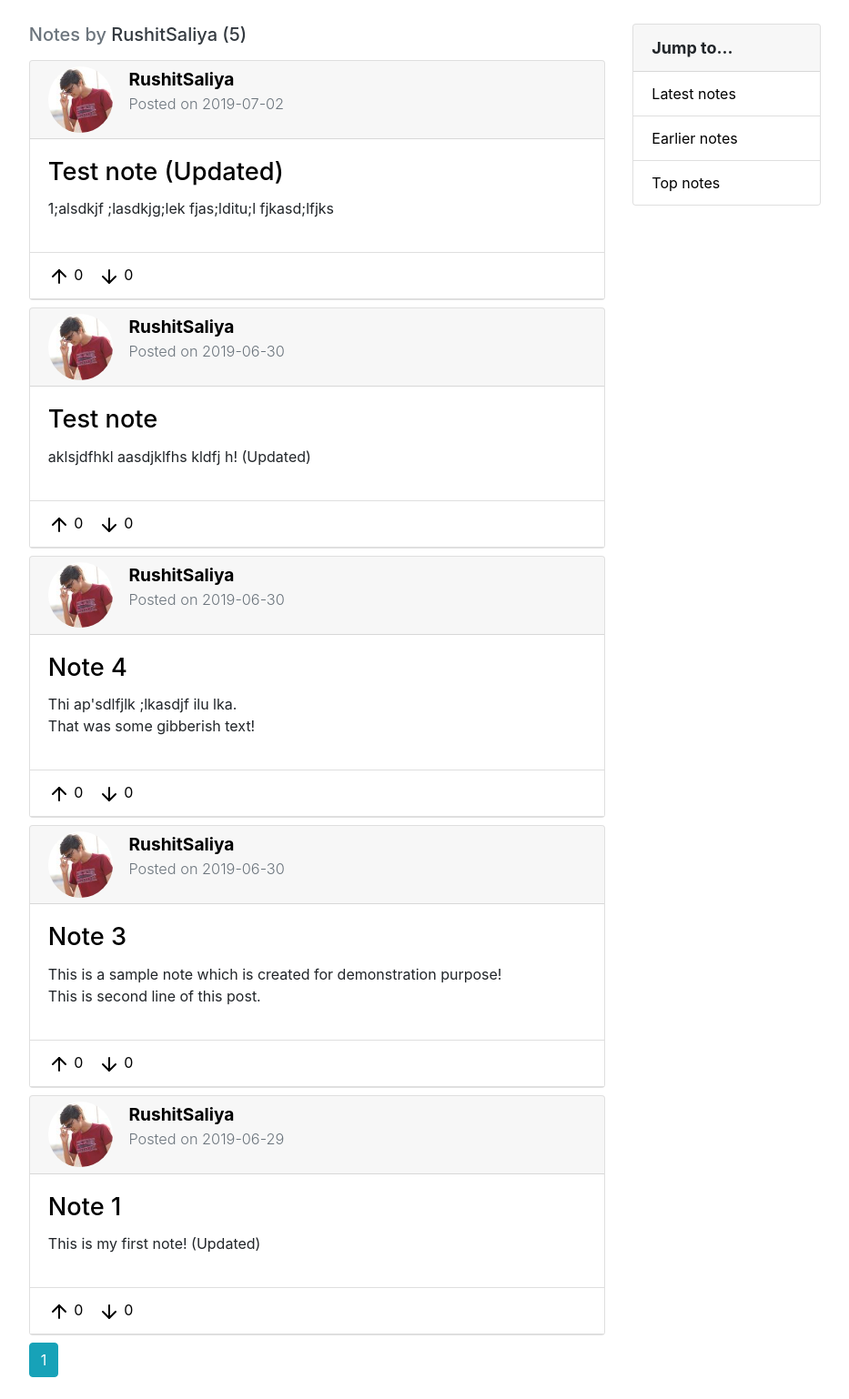
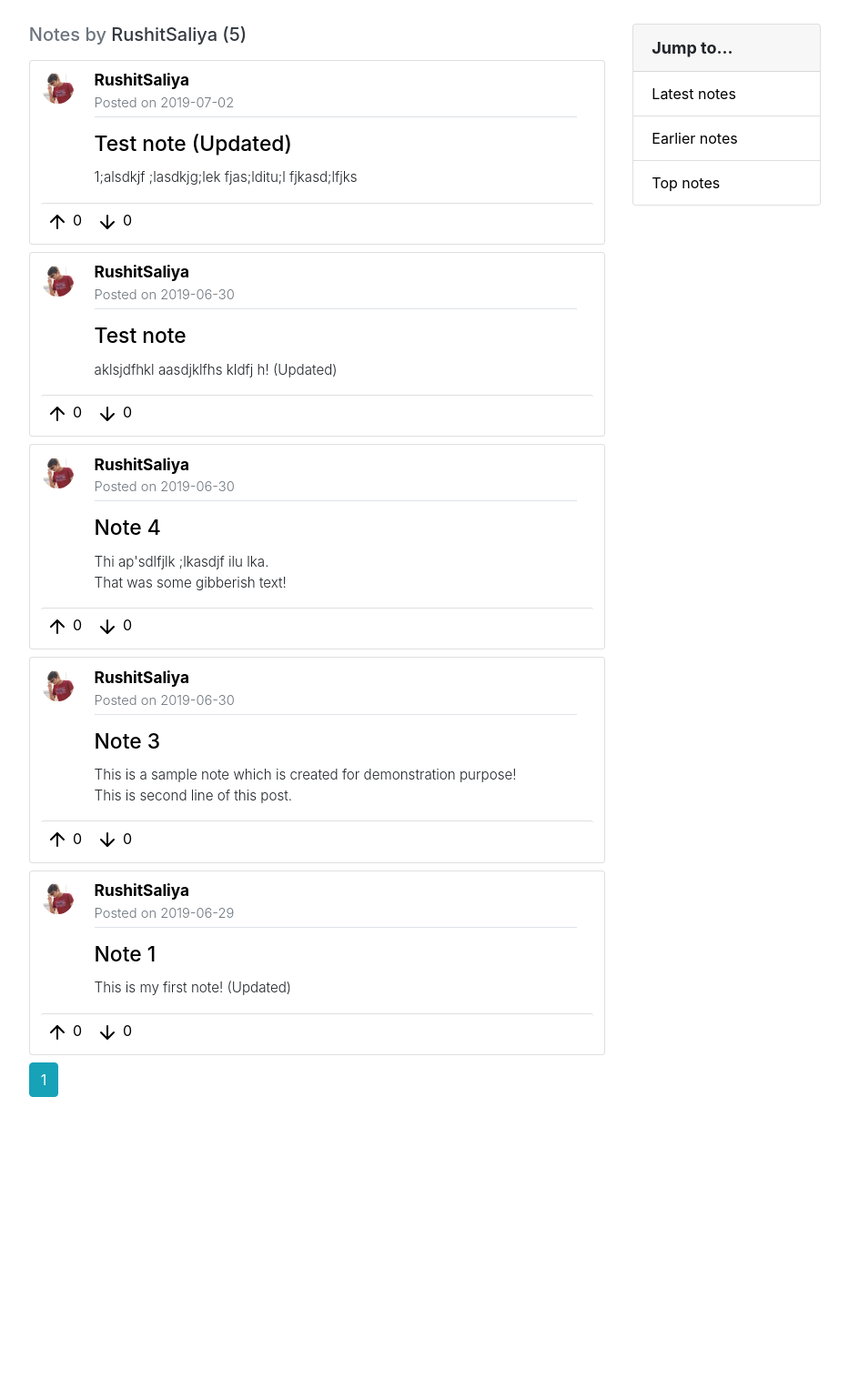
Before and after one commit to rushitsaliya/Note-share, a Flask app: a page that uses noteshare/templates/user_notes.html in a window 1280 px wide. Shown: the part 59-1597 px from the top of the page at 91% size, without its empty margins (173-1106 px from the left). After the commit the page ends 1265 px from the top, so only its background shows below. Run offline with Flask 2, Linux system fonts and the light colour scheme; data comes from the database, SQL or seed files in the repository; both versions use the stored data as it was after the commit; some libraries are stand-ins or nearby versions.

Commit message:
Auto-delete functionality for profile-pictures and Modified notes-structure

```diff
--- a/noteshare/static/stylesheet.css
+++ b/noteshare/static/stylesheet.css
@@ -36,6 +36,8 @@
 
 .note-action {
     border-top: 1px solid rgba(0,0,0,.125);
+    border-bottom: none;
+    padding: 1%;
     background-color: #fff;
 }
 
@@ -115,19 +117,34 @@
 
 .note-author-img {
     object-fit: cover;
-    height: 80%;
-    width: 80%;
+    height: 60%;
+    width: 60%;
 }
 
 .anchor-note-update {
     text-decoration: none;
     color: #000;
+    font-size: 70%;
 }
 
 .anchor-note-update:hover {
     text-decoration: none;
 }
 
+.anchor-note-username {
+    text-decoration: none;
+    color: #000;
+    font-size: 90%;
+}
+
+.anchor-note-username:hover {
+    text-decoration: none;
+}
+
+.card-body {
+    padding: 1% 2% 1% 2%;
+}
+
 .action-btns {
     padding-top: 2%;
 }
--- a/noteshare/templates/user_notes.html
+++ b/noteshare/templates/user_notes.html
@@ -5,34 +5,37 @@
         <h5 class="text-muted mb-3">Notes by <span class="text-dark">{{ user.username }} ({{ notes.total }})</span></h5>
         {% for note in notes.items %}
             <div class="card mb-md-2">
-                <div class="card-header card-custom-header">
-                    <a class="anchor-note-update" href="{{ url_for('notes.user_notes', username=note.author.username) }}">
+                <div class="card-body">
                     <div class="row">
-                            <div class="col-md-2 pr-md-0">
+                        <div class="col-md-2 pr-0" style="max-width: 11.5%; padding-top: 1%; padding-left: 2.5%;">
                             <div class="note-header">
                                 <img class="rounded-circle note-author-img" src="{{ url_for('static', filename='Profile-pictures/' + note.author.image_file) }}" alt="Author's Profile-photo">
                             </div>
                         </div>
-                            <div class="col-md-10 pl-md-0">
+                        <div class="col-md-10 pl-0 pr-0" style="max-width: 88.5%;">
                             <div class="note-header">
-                                    <strong>{{ note.author.username }}</strong><br/>
-                                    <div  class="text-muted" style="font-size: 85%;">
+                                <a class="anchor-note-username" href="{{ url_for('notes.user_notes', username=note.author.username) }}">
+                                    <strong>{{ note.author.username }}</strong>
+                                    <div  class="text-muted mb-1" style="font-size: 85%;">
                                         Posted on {{ note.date_posted.strftime('%Y-%m-%d') }}
+                                    </div>
+                                    <div class="border-bottom mb-3"></div>
+                                </a>
+                                <a class="anchor-note-update" href="{{ url_for('notes.note', note_id=note.id) }}">
+                                        <h5 class="card-title note-title">{{ note.title }}</h5>
+                                </a>
+                                <p style="white-space: pre-line; font-size: 79%;">{{ note.content }}</p>
                             </div>
                         </div>
                     </div>
-                        </div>
-                    </a>
-                </div>
-                <div class="card-body">
-                    <a class="anchor-note-update" href="{{ url_for('notes.note', note_id=note.id) }}">
-                        <h5 class="card-title note-title">{{ note.title }}</h5>
-                    </a>
-                    <p style="white-space: pre-line;">{{ note.content }}</p>
-                </div>
+                    <div class="row">
+                        <div class="col-md-12">
                             <div class="card-header note-action">
                                 <a class="note-action-btn" href="#"><img src="{{ url_for('static', filename='Icons/arrow-up.svg') }}" alt="Like"> 0 </a>
                                 <a class="note-action-btn" href="#"><img src="{{ url_for('static', filename='Icons/arrow-down.svg') }}" alt="Dislike"> 0 </a>
+                            </div>
+                        </div>
+                    </div>
                 </div>
             </div>
         {% endfor %}
--- a/noteshare/users/routes.py
+++ b/noteshare/users/routes.py
@@ -1,4 +1,5 @@
-from flask import render_template, url_for, flash, redirect, request, Blueprint
+import os
+from flask import render_template, url_for, flash, redirect, request, Blueprint, current_app
 from flask_login import login_user, current_user, logout_user, login_required
 from noteshare import db, bcrypt
 from noteshare.models import User, Note
@@ -51,6 +52,9 @@ def account():
     form = UpdateAccountForm()
     if form.validate_on_submit():
         if form.picture.data:
+            if current_user.image_file != 'default.jpg':
+                picture_path = os.path.join(current_app.root_path, 'static/Profile-pictures', current_user.image_file)
+                os.remove(picture_path)
             picture_filename = save_picture(form.picture.data)
             current_user.image_file = picture_filename
         current_user.username = form.username.data
```
Also changed, not shown: noteshare/templates/home.html (+18 -15 lines), noteshare/templates/note.html (+7 -2 lines), noteshare/site.db, noteshare/static/Profile-pictures/c0ab29fc34b24cd3.jpg (deleted), noteshare/static/Profile-pictures/cad42324dd1658d6.PNG (deleted), noteshare/static/Profile-pictures/d9934e5175692fc1.jpg (deleted), noteshare/static/Profile-pictures/de87505fdb91b529.JPG (renamed from noteshare/static/Profile-pictures/06e13d381955c131.JPG), noteshare/templates/layout.html (line endings or trailing spaces). Lines whose indentation alone changed are shown as unchanged.
